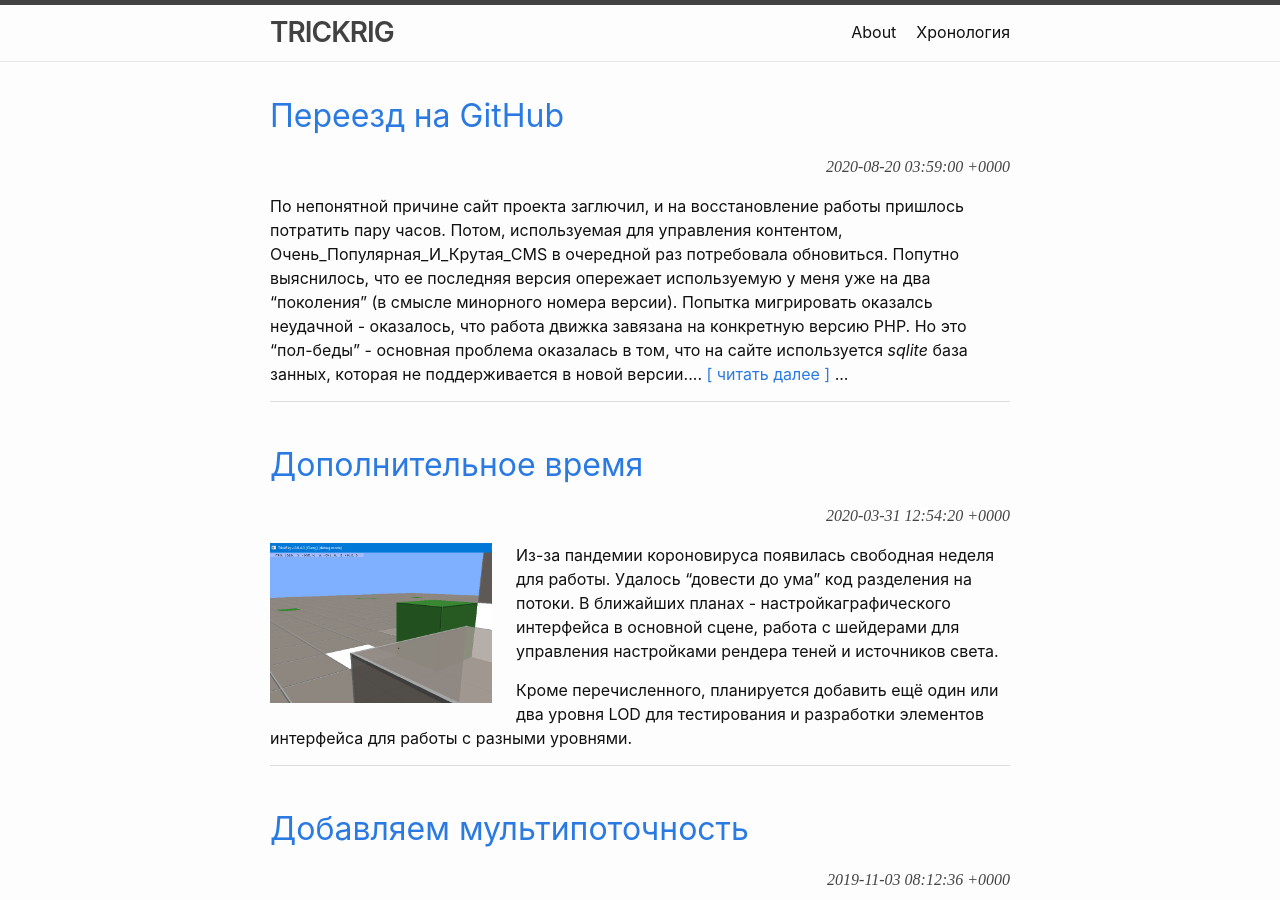
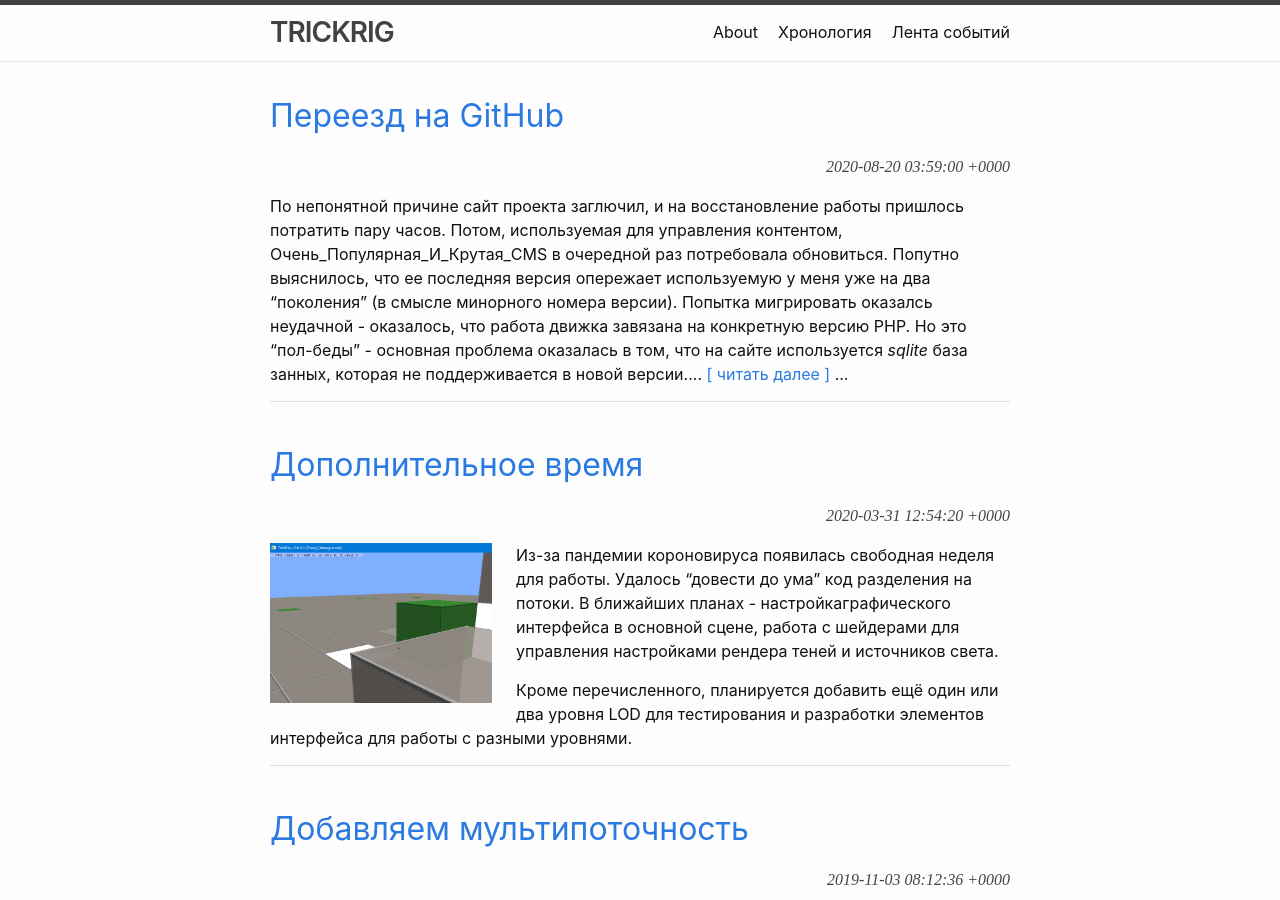
Before and after one commit to bigov/bigov.github.io, a Jekyll site: the page built from index.html, in a window 1280 px wide and 900 px high. Built offline with Jekyll 4.4.1, drawn with Linux system fonts in a browser that asks for light colours; the list of posts is cut into pages by our own code.

Commit message:
Update index.html

```diff
--- a/index.html
+++ b/index.html
@@ -1,6 +1,6 @@
 ---
 layout: default
-#title: My Blog
+title: Лента событий
 ---
 
 <style>
```
